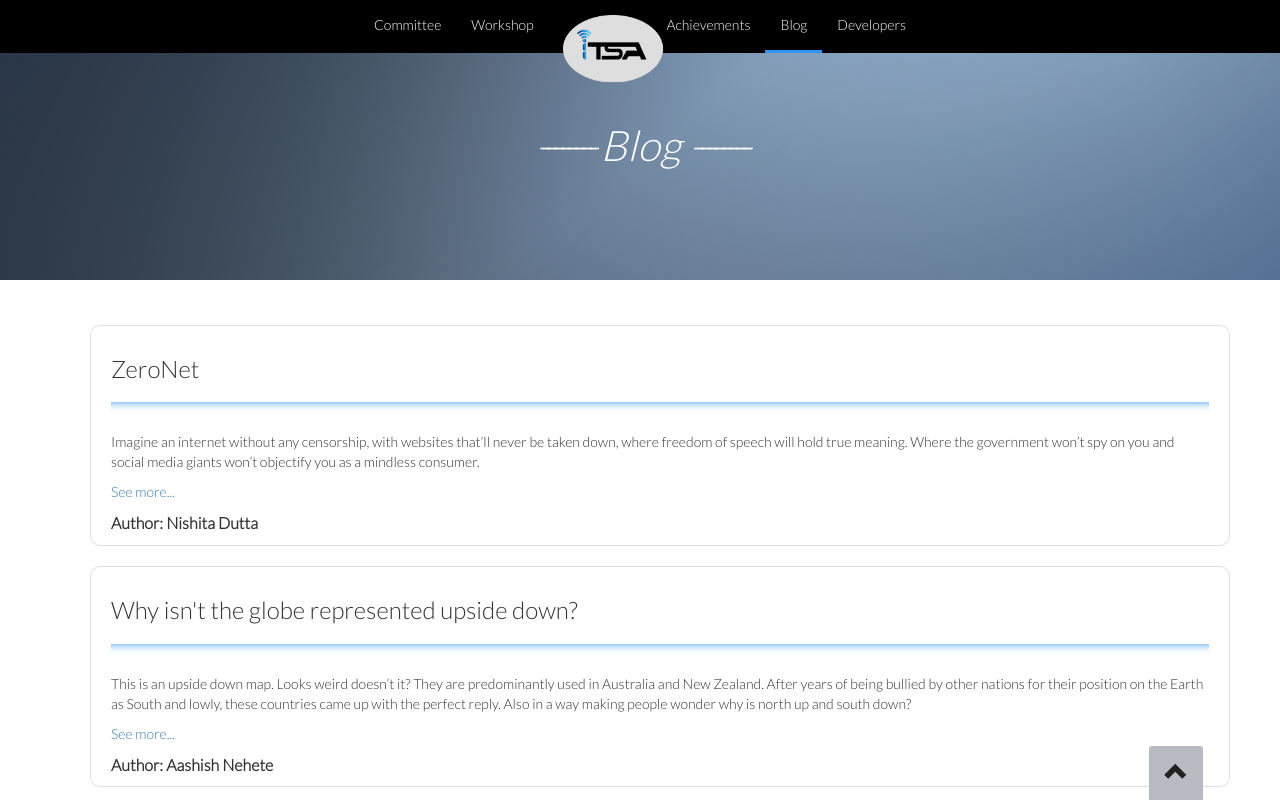
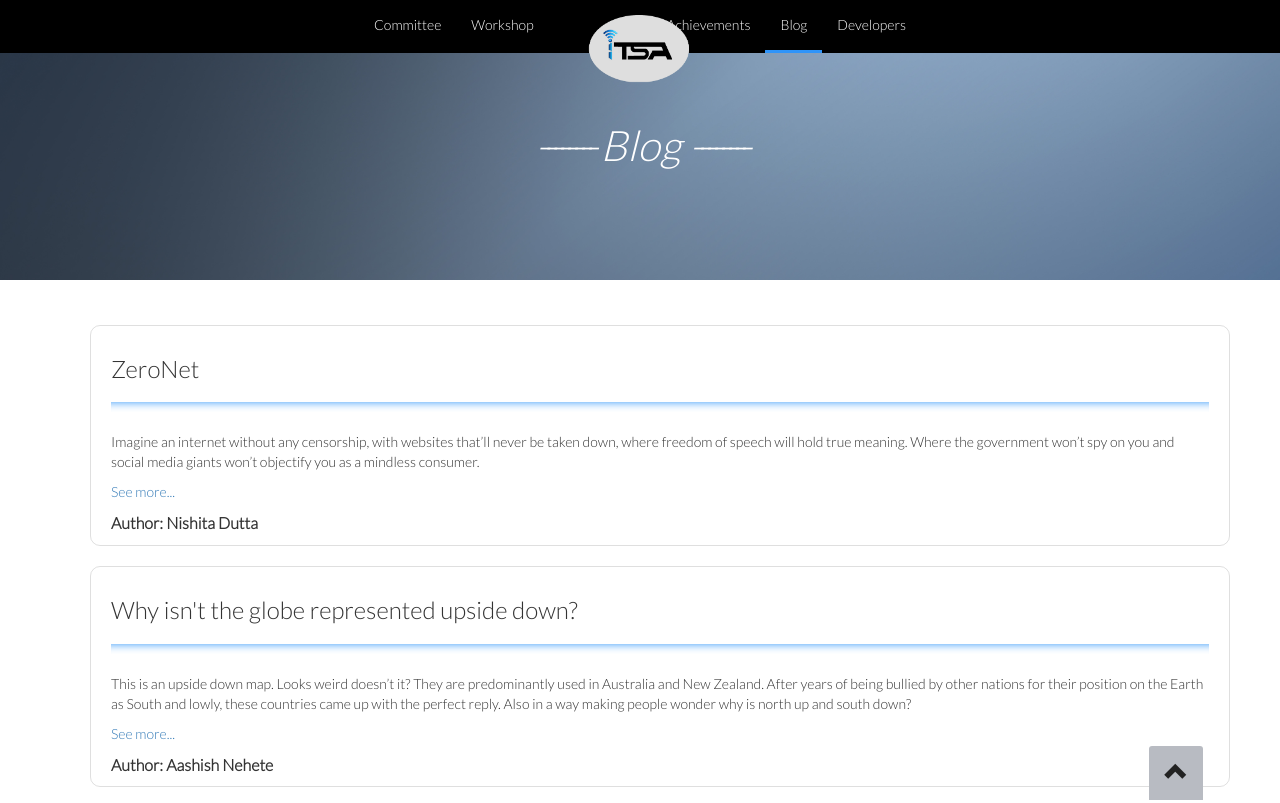
Before and after one commit to itsa-spit/itsa-website, a website: page blog.html in a window 1280 px wide. Shown: the top 803 px of the page. Drawn offline with nearby package versions, Linux system fonts and the light colour scheme.

Commit message:
Fixed navbar

```diff
--- a/css/styles.css
+++ b/css/styles.css
@@ -88,7 +88,7 @@
     margin-left: -2%;
     position: fixed;
     top: 15px;
-    left: 46%;
+    left: 48%;
     z-index: 1050;
     animation: fadeIn 1s;
     -moz-animation: fadeIn 1s;
```
Also changed, not shown: index.html (+0 -1 lines).
